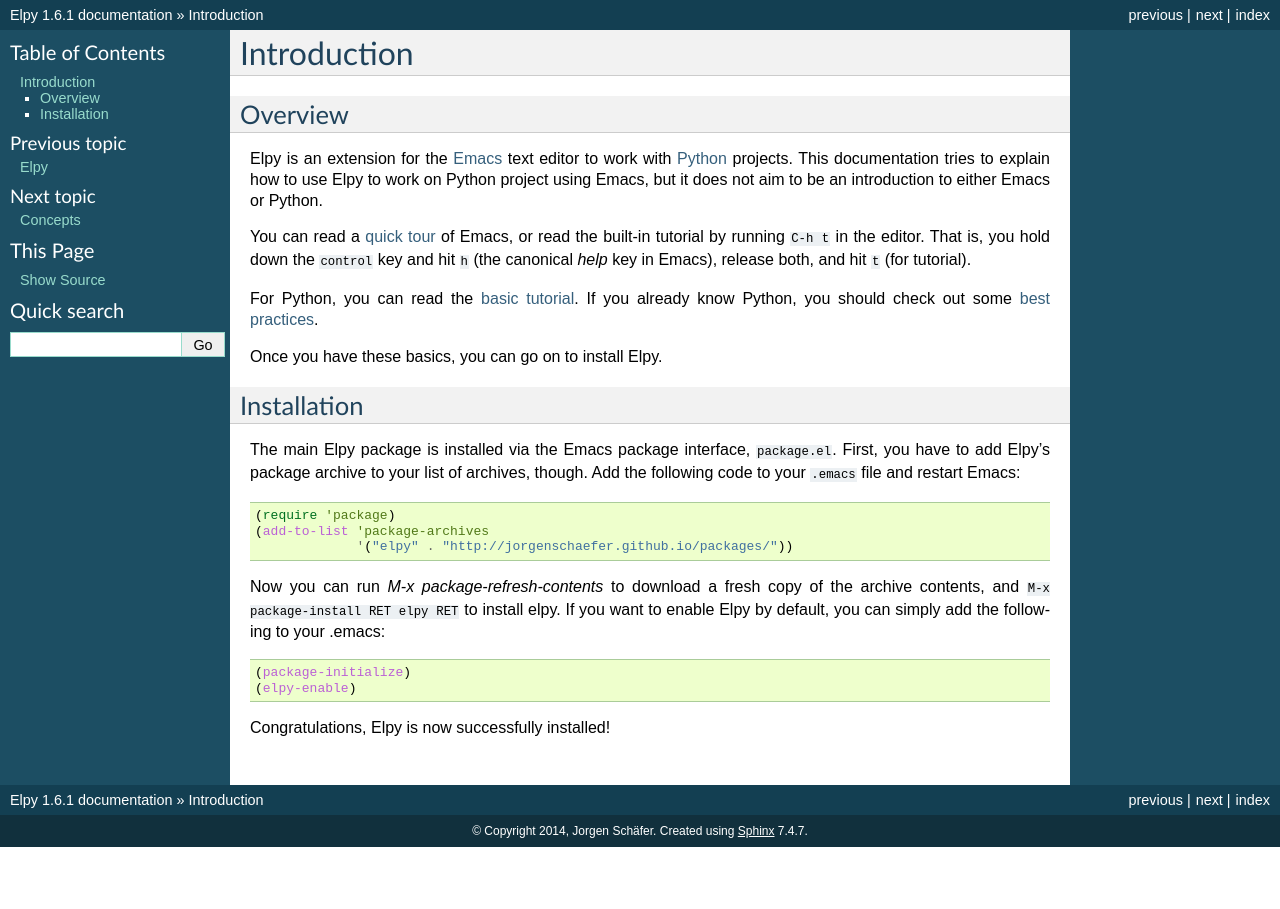
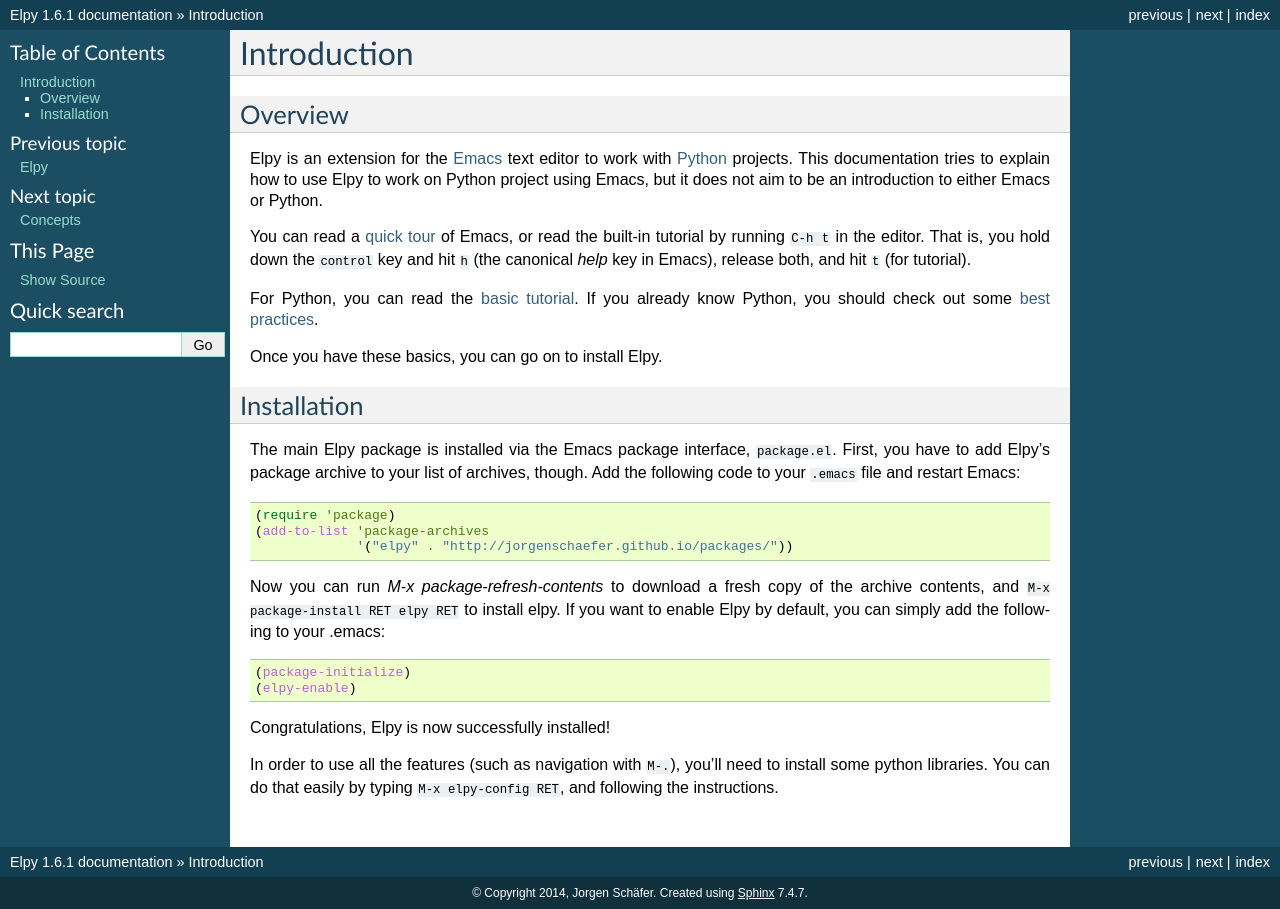
Before and after one commit to jorgenschaefer/elpy, a Sphinx documentation site: the page built from docs/introduction.rst, in a window 1280 px wide. Built offline with Sphinx 7.4.7, drawn with Linux system fonts in a browser that asks for light colours.

Commit message:
Suggest running `elpy-config` after installation.

```diff
--- a/docs/introduction.rst
+++ b/docs/introduction.rst
@@ -56,3 +56,7 @@
    (elpy-enable)
 
 Congratulations, Elpy is now successfully installed!
+
+In order to use all the features (such as navigation with ``M-.``),
+you'll need to install some python libraries.  You can do that easily
+by typing ``M-x elpy-config RET``, and following the instructions.
```
